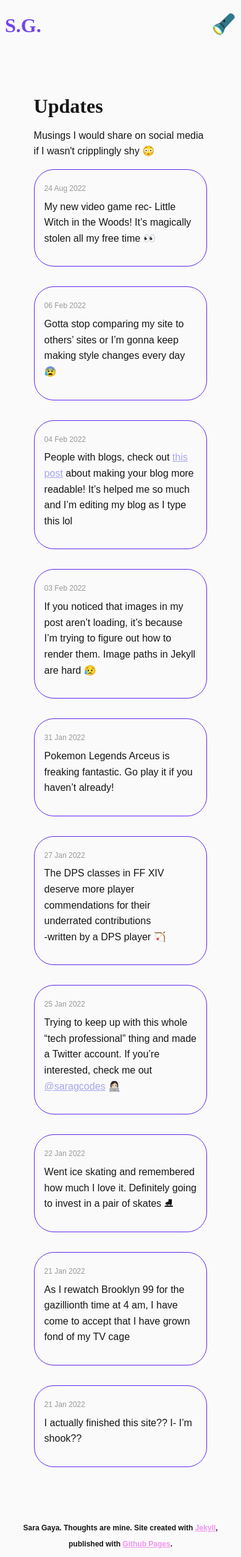
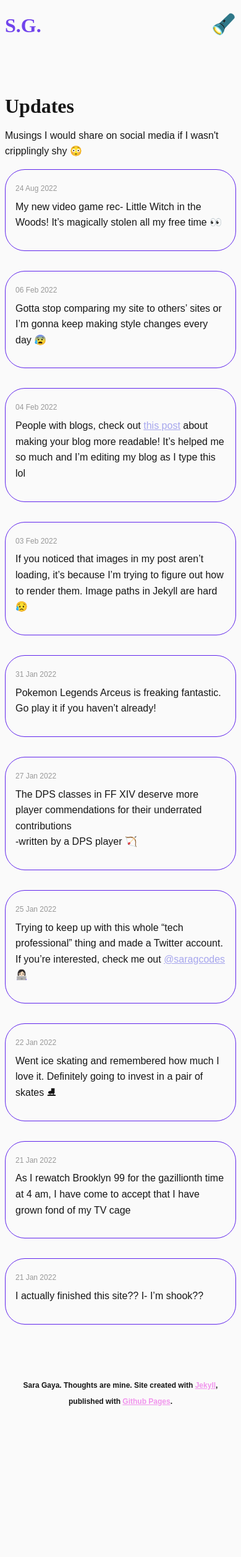
Before and after one commit to sgaya16/blog, a Jekyll site: the page built from updates.html, in a window 390 px wide. Shown: the whole page at 62% size. Built offline with Jekyll 4.4.1, drawn with Linux system fonts in a browser that asks for light colours; some web fonts are replaced; after the commit the page ends 2282 px from its top, so only the background shows below that.

Commit message:
changed post/update width for mobile

```diff
--- a/_sass/main.scss
+++ b/_sass/main.scss
@@ -371,4 +371,9 @@
       }
     }
   }
+
+  .post-content,
+  .update-content {
+    max-width: 96vw;
+  }
 }
```
